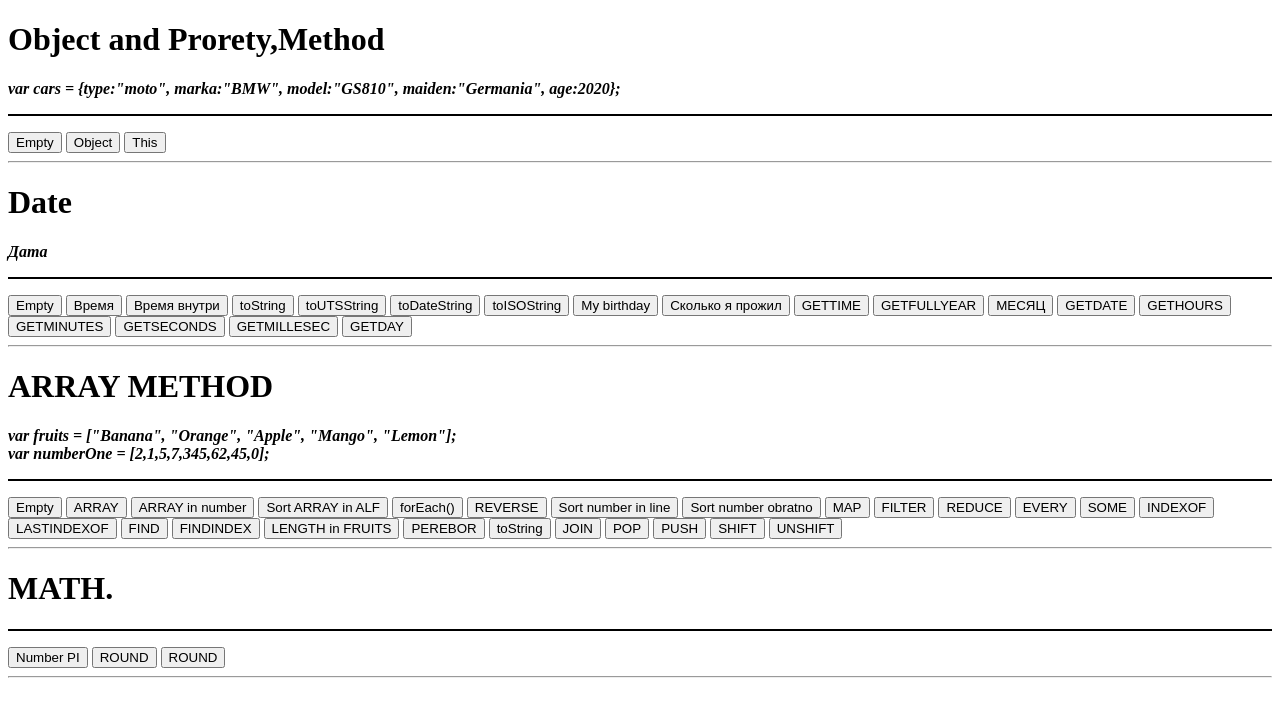
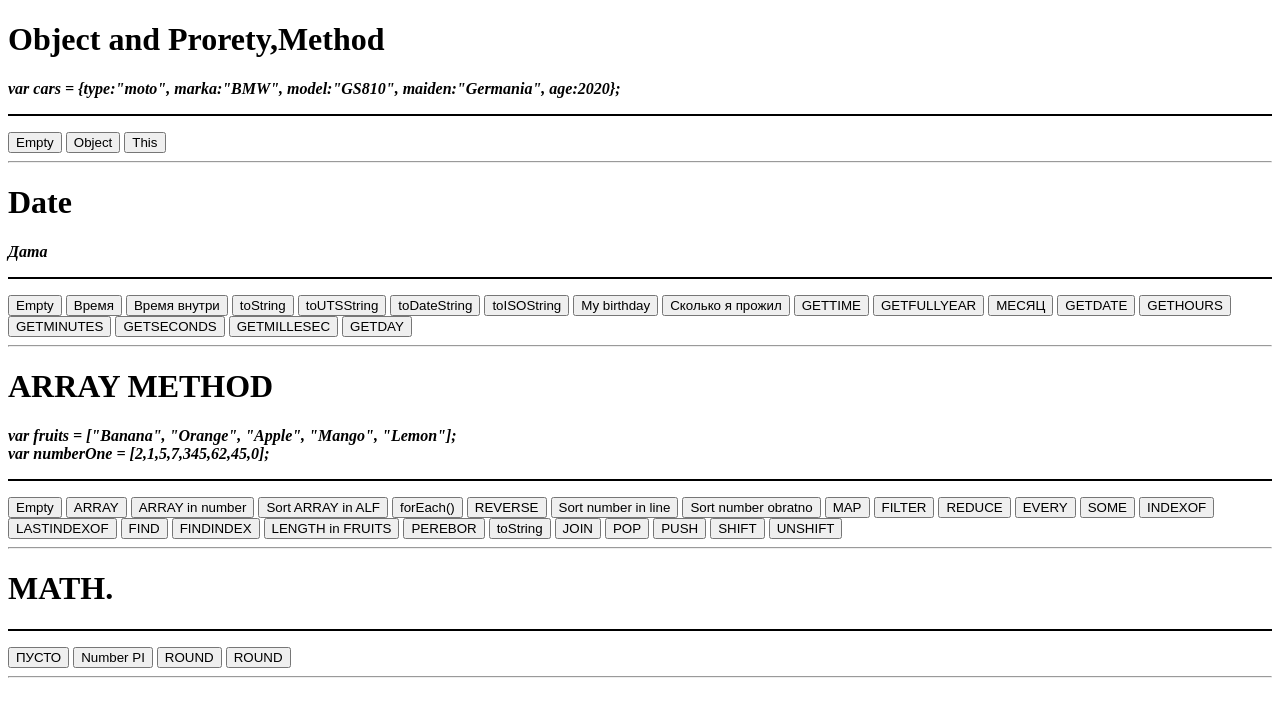
Before and after one commit to MaximZeb/Javascript, a plain HTML site: page Index.html in a window 1280 px wide. Drawn offline with Linux system fonts and the light colour scheme.

Commit message:
Пустая кнопка

```diff
--- a/Index.html
+++ b/Index.html
@@ -89,6 +89,7 @@
 	<h1>MATH.</h1>
 	<p id ="MATH" title="Результат" style="border: 1px solid black"></p>
 		<div>
+			<button title="Пустая кнопка" onclick="empty()">ПУСТО</button>
 			<button title="Число пи" onclick="pi()">Number PI</button>
 			<button title="Округляет число 4.4" onclick="round()">ROUND</button>
 			<button title="" onclick="">ROUND</button>
```
